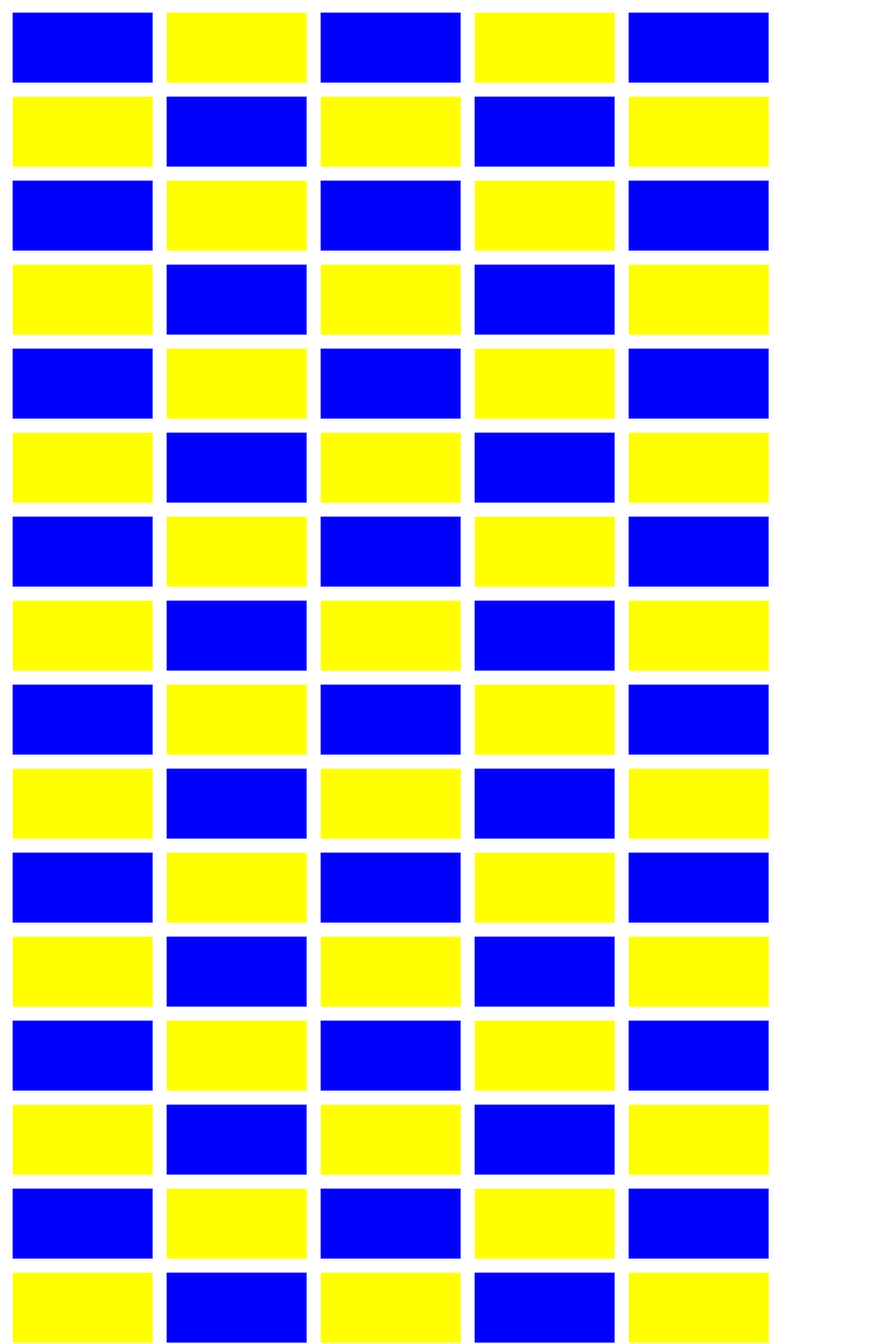
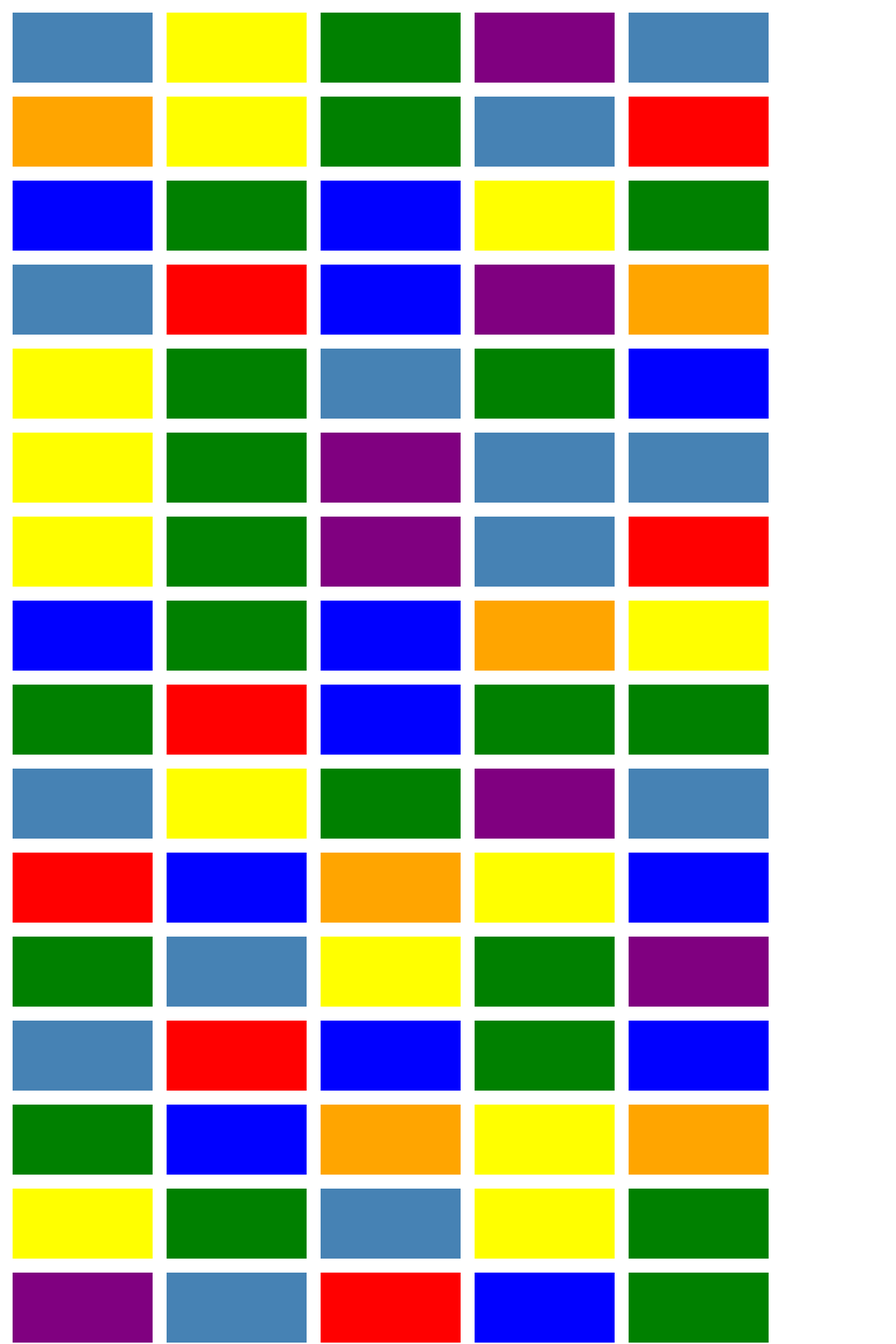
Before and after one commit to seanpatches/react-state, a React app: page / in a window 1280 px wide. Shown: the part 600-2520 px from the top of the page at 70% size. Built offline with nearby package versions, Linux system fonts and the light colour scheme.

Commit message:
SEIZURE WARNING, needs refactor

```diff
--- a/src/components/RandomColor.js
+++ b/src/components/RandomColor.js
@@ -4,32 +4,42 @@ import style from './RandomColor.css';
 export default class RandomColor extends PureComponent {
   state = {
     color: '',
+    trigger: new Date(),
     img: ''
   }
 
 
   randomize = () => {
-    const colors = ['red', 'green', 'blue', 'yellow'];
+    const colors = ['red', 'green', 'blue', 'yellow', 'purple', 'steelblue', 'orange'];
     const randomNumber = Math.floor(Math.random() * colors.length);
     return colors[randomNumber];
   }
 
+  componentDidMount() {
+    this.intervalId = setInterval(() => {
+      this.setState({ color: this.randomize(), img: '', trigger: new Date() });
+    }, 1000);
+  }
+
   componentDidUpdate(prevProps, prevState){
     if(prevState.color === this.state.color){
-      this.setState({ img: 'https://www.google.com/url?sa=i&source=images&cd=&cad=rja&uact=8&ved=2ahUKEwjG7oqSl5ziAhVlCTQIHVlVAR4QjRx6BAgBEAU&url=https%3A%2F%2Fwww.ebaumsworld.com%2Fpictures%2F19-random-pictures-that-will-get-you-through-the-next-few-seconds%2F85708056%2F&psig=AOvVaw07imtoPEXWmVK_Qz905u7a&ust=1557963148662334' });
+      this.setState({ img: 'https://cdn.ebaumsworld.com/mediaFiles/picture/1035099/85708057.jpg' });
     }
-  }
-  componentDidMount() {
-    this.intervalId = setInterval(() => {
-      this.setState({ color: this.randomize(), img: '' });
-    }, 100);
   }
 
 
   render() {
-    const color = this.randomize();
+    const color = this.state.color;
     const { img } = this.state;
     const colorAlt = this.randomize();
+    const color2 = this.randomize();
+    const color3 = this.randomize();
+    const color4 = this.randomize();
+    const color5 = this.randomize();
+    const color6 = this.randomize();
+    const color7 = this.randomize();
+    const color8 = this.randomize();
+    const color9 = this.randomize();
 
     const divStyle = {
       background: img ? `center / contain url(${img})` : color,
@@ -39,7 +49,55 @@ export default class RandomColor extends PureComponent {
     };
 
     const divStyleAlt = {
-      background: img ? `center / contain url(${img})` : colorAlt,
+      background: img ? `center / contain no-repeat url(${img})` : colorAlt,
+      height: '100px',
+      width: '200px',
+      margin: '10px'
+    };
+    const divStyle2 = {
+      background: img ? `center / contain url(${img})` : color2,
+      height: '100px',
+      width: '200px',
+      margin: '10px'
+    };
+    const divStyle3 = {
+      background: img ? `center / contain url(${img})` : color3,
+      height: '100px',
+      width: '200px',
+      margin: '10px'
+    };
+    const divStyle4 = {
+      background: img ? `center / contain url(${img})` : color4,
+      height: '100px',
+      width: '200px',
+      margin: '10px'
+    };
+    const divStyle5 = {
+      background: img ? `center / contain url(${img})` : color5,
+      height: '100px',
+      width: '200px',
+      margin: '10px'
+    };
+    const divStyle6 = {
+      background: img ? `center / contain url(${img})` : color6,
+      height: '100px',
+      width: '200px',
+      margin: '10px'
+    };
+    const divStyle7 = {
+      background: img ? `center / contain url(${img})` : color7,
+      height: '100px',
+      width: '200px',
+      margin: '10px'
+    };
+    const divStyle8 = {
+      background: img ? `center / contain url(${img})` : color8,
+      height: '100px',
+      width: '200px',
+      margin: '10px'
+    };
+    const divStyle9 = {
+      background: img ? `center / contain url(${img})` : color9,
       height: '100px',
       width: '200px',
       margin: '10px'
@@ -49,190 +107,160 @@ export default class RandomColor extends PureComponent {
       <section className={style.major}>
         <div style={divStyle}></div>
         <div style={divStyleAlt}></div>
+        <div style={divStyle2}></div>
+        <div style={divStyle3}></div>
+        <div style={divStyle4}></div>
+        <div style={divStyle5}></div>
+        <div style={divStyle6}></div>
+        <div style={divStyleAlt}></div>
+        <div style={divStyle3}></div>
+        <div style={divStyle4}></div>
+        <div style={divStyleAlt}></div>
+        <div style={divStyle3}></div>
+        <div style={divStyle7}></div>
+        <div style={divStyle8}></div>
+        <div style={divStyle9}></div>
+        <div style={divStyle}></div>
+        <div style={divStyle5}></div>
+        <div style={divStyle6}></div>
+        <div style={divStyle3}></div>
+        <div style={divStyle7}></div>
+        <div style={divStyle8}></div>
+        <div style={divStyle9}></div>
         <div style={divStyle}></div>
         <div style={divStyleAlt}></div>
+        <div style={divStyle2}></div>
+        <div style={divStyleAlt}></div>
+        <div style={divStyle2}></div>
+        <div style={divStyle3}></div>
+        <div style={divStyle4}></div>
+        <div style={divStyleAlt}></div>
+        <div style={divStyle8}></div>
+        <div style={divStyle9}></div>
         <div style={divStyle}></div>
         <div style={divStyleAlt}></div>
+        <div style={divStyle5}></div>
+        <div style={divStyle6}></div>
+        <div style={divStyle3}></div>
+        <div style={divStyle7}></div>
+        <div style={divStyle2}></div>
+        <div style={divStyle3}></div>
+        <div style={divStyleAlt}></div>
+        <div style={divStyle5}></div>
+        <div style={divStyle6}></div>
+        <div style={divStyle4}></div>
+        <div style={divStyle8}></div>
+        <div style={divStyle9}></div>
         <div style={divStyle}></div>
         <div style={divStyleAlt}></div>
+        <div style={divStyle3}></div>
+        <div style={divStyle7}></div>
+        <div style={divStyle2}></div>
+        <div style={divStyle3}></div>
+        <div style={divStyle4}></div>
+        <div style={divStyleAlt}></div>
+        <div style={divStyleAlt}></div>
+        <div style={divStyle2}></div>
+        <div style={divStyle3}></div>
+        <div style={divStyle4}></div>
+        <div style={divStyleAlt}></div>
+        <div style={divStyle5}></div>
+        <div style={divStyle6}></div>
+        <div style={divStyle3}></div>
+        <div style={divStyle7}></div>
+        <div style={divStyle8}></div>
+        <div style={divStyle9}></div>
+        <div style={divStyle}></div>
+        <div style={divStyle5}></div>
+        <div style={divStyle6}></div>
+        <div style={divStyle3}></div>
         <div style={divStyle}></div>
         <div style={divStyleAlt}></div>
+        <div style={divStyle2}></div>
+        <div style={divStyle3}></div>
+        <div style={divStyle4}></div>
+        <div style={divStyleAlt}></div>
+        <div style={divStyle5}></div>
+        <div style={divStyle7}></div>
+        <div style={divStyle8}></div>
+        <div style={divStyle9}></div>
+        <div style={divStyle6}></div>
         <div style={divStyle}></div>
         <div style={divStyleAlt}></div>
+        <div style={divStyle2}></div>
+        <div style={divStyle3}></div>
+        <div style={divStyle4}></div>
+        <div style={divStyleAlt}></div>
+        <div style={divStyle5}></div>
+        <div style={divStyle6}></div>
+        <div style={divStyle3}></div>
+        <div style={divStyle7}></div>
+        <div style={divStyle3}></div>
+        <div style={divStyle7}></div>
+        <div style={divStyle8}></div>
+        <div style={divStyle9}></div>
+        <div style={divStyle8}></div>
+        <div style={divStyle9}></div>
         <div style={divStyle}></div>
         <div style={divStyleAlt}></div>
+        <div style={divStyle2}></div>
+        <div style={divStyle3}></div>
+        <div style={divStyle4}></div>
+        <div style={divStyleAlt}></div>
+        <div style={divStyle5}></div>
+        <div style={divStyle6}></div>
+        <div style={divStyle3}></div>
+        <div style={divStyle7}></div>
+        <div style={divStyle8}></div>
+        <div style={divStyle9}></div>
         <div style={divStyle}></div>
         <div style={divStyleAlt}></div>
+        <div style={divStyle2}></div>
+        <div style={divStyle3}></div>
+        <div style={divStyle4}></div>
+        <div style={divStyleAlt}></div>
+        <div style={divStyle5}></div>
+        <div style={divStyle6}></div>
+        <div style={divStyle3}></div>
+        <div style={divStyle7}></div>
+        <div style={divStyle8}></div>
+        <div style={divStyle9}></div>
         <div style={divStyle}></div>
         <div style={divStyleAlt}></div>
+        <div style={divStyle2}></div>
+        <div style={divStyle3}></div>
+        <div style={divStyle4}></div>
+        <div style={divStyleAlt}></div>
+        <div style={divStyle5}></div>
+        <div style={divStyle6}></div>
+        <div style={divStyle3}></div>
+        <div style={divStyle7}></div>
+        <div style={divStyle8}></div>
+        <div style={divStyle9}></div>
         <div style={divStyle}></div>
         <div style={divStyleAlt}></div>
+        <div style={divStyle2}></div>
+        <div style={divStyle3}></div>
+        <div style={divStyle4}></div>
+        <div style={divStyleAlt}></div>
+        <div style={divStyle5}></div>
+        <div style={divStyle6}></div>
+        <div style={divStyle3}></div>
+        <div style={divStyle7}></div>
+        <div style={divStyle8}></div>
+        <div style={divStyle9}></div>
         <div style={divStyle}></div>
         <div style={divStyleAlt}></div>
-        <div style={divStyle}></div>
+        <div style={divStyle2}></div>
+        <div style={divStyle3}></div>
+        <div style={divStyle4}></div>
         <div style={divStyleAlt}></div>
-        <div style={divStyle}></div>
-        <div style={divStyleAlt}></div>
-        <div style={divStyle}></div>
-        <div style={divStyleAlt}></div>
-        <div style={divStyle}></div>
-        <div style={divStyleAlt}></div>
-        <div style={divStyle}></div>
-        <div style={divStyleAlt}></div>
-        <div style={divStyle}></div>
-        <div style={divStyleAlt}></div>
-        <div style={divStyle}></div>
-        <div style={divStyleAlt}></div>
-        <div style={divStyle}></div>
-        <div style={divStyleAlt}></div>
-        <div style={divStyle}></div>
-        <div style={divStyleAlt}></div>
-        <div style={divStyle}></div>
-        <div style={divStyleAlt}></div>
-        <div style={divStyle}></div>
-        <div style={divStyleAlt}></div>
-        <div style={divStyle}></div>
-        <div style={divStyleAlt}></div>
-        <div style={divStyle}></div>
-        <div style={divStyleAlt}></div>
-        <div style={divStyle}></div>
-        <div style={divStyleAlt}></div>
-        <div style={divStyle}></div>
-        <div style={divStyleAlt}></div>
-        <div style={divStyle}></div>
-        <div style={divStyleAlt}></div>
-        <div style={divStyle}></div>
-        <div style={divStyleAlt}></div>
-        <div style={divStyle}></div>
-        <div style={divStyleAlt}></div>
-        <div style={divStyle}></div>
-        <div style={divStyleAlt}></div>
-        <div style={divStyle}></div>
-        <div style={divStyleAlt}></div>
-        <div style={divStyle}></div>
-        <div style={divStyleAlt}></div>
-        <div style={divStyle}></div>
-        <div style={divStyleAlt}></div>
-        <div style={divStyle}></div>
-        <div style={divStyleAlt}></div>
-        <div style={divStyle}></div>
-        <div style={divStyleAlt}></div>
-        <div style={divStyle}></div>
-        <div style={divStyleAlt}></div>
-        <div style={divStyle}></div>
-        <div style={divStyleAlt}></div>
-        <div style={divStyle}></div>
-        <div style={divStyleAlt}></div>
-        <div style={divStyle}></div>
-        <div style={divStyleAlt}></div>
-        <div style={divStyle}></div>
-        <div style={divStyleAlt}></div>
-        <div style={divStyle}></div>
-        <div style={divStyleAlt}></div>
-        <div style={divStyle}></div>
-        <div style={divStyleAlt}></div>
-        <div style={divStyle}></div>
-        <div style={divStyleAlt}></div>
-        <div style={divStyle}></div>
-        <div style={divStyleAlt}></div>
-        <div style={divStyle}></div>
-        <div style={divStyleAlt}></div>
-        <div style={divStyle}></div>
-        <div style={divStyleAlt}></div>
-        <div style={divStyle}></div>
-        <div style={divStyleAlt}></div>
-        <div style={divStyle}></div>
-        <div style={divStyleAlt}></div>
-        <div style={divStyle}></div>
-        <div style={divStyleAlt}></div>
-        <div style={divStyle}></div>
-        <div style={divStyleAlt}></div>
-        <div style={divStyle}></div>
-        <div style={divStyleAlt}></div>
-        <div style={divStyle}></div>
-        <div style={divStyleAlt}></div>
-        <div style={divStyle}></div>
-        <div style={divStyleAlt}></div>
-        <div style={divStyle}></div>
-        <div style={divStyleAlt}></div>
-        <div style={divStyle}></div>
-        <div style={divStyleAlt}></div>
-        <div style={divStyle}></div>
-        <div style={divStyleAlt}></div>
-        <div style={divStyle}></div>
-        <div style={divStyleAlt}></div>
-        <div style={divStyle}></div>
-        <div style={divStyleAlt}></div>
-        <div style={divStyle}></div>
-        <div style={divStyleAlt}></div>
-        <div style={divStyle}></div>
-        <div style={divStyleAlt}></div>
-        <div style={divStyle}></div>
-        <div style={divStyleAlt}></div>
-        <div style={divStyle}></div>
-        <div style={divStyleAlt}></div>
-        <div style={divStyle}></div>
-        <div style={divStyleAlt}></div>
-        <div style={divStyle}></div>
-        <div style={divStyleAlt}></div>
-        <div style={divStyle}></div>
-        <div style={divStyleAlt}></div>
-        <div style={divStyle}></div>
-        <div style={divStyleAlt}></div>
-        <div style={divStyle}></div>
-        <div style={divStyleAlt}></div>
-        <div style={divStyle}></div>
-        <div style={divStyleAlt}></div>
-        <div style={divStyle}></div>
-        <div style={divStyleAlt}></div>
-        <div style={divStyle}></div>
-        <div style={divStyleAlt}></div>
-        <div style={divStyle}></div>
-        <div style={divStyleAlt}></div>
-        <div style={divStyle}></div>
-        <div style={divStyleAlt}></div>
-        <div style={divStyle}></div>
-        <div style={divStyleAlt}></div>
-        <div style={divStyle}></div>
-        <div style={divStyleAlt}></div>
-        <div style={divStyle}></div>
-        <div style={divStyleAlt}></div>
-        <div style={divStyle}></div>
-        <div style={divStyleAlt}></div>
-        <div style={divStyle}></div>
-        <div style={divStyleAlt}></div>
-        <div style={divStyle}></div>
-        <div style={divStyleAlt}></div>
-        <div style={divStyle}></div>
-        <div style={divStyleAlt}></div>
-        <div style={divStyle}></div>
-        <div style={divStyleAlt}></div>
-        <div style={divStyle}></div>
-        <div style={divStyleAlt}></div>
-        <div style={divStyle}></div>
-        <div style={divStyleAlt}></div>
-        <div style={divStyle}></div>
-        <div style={divStyleAlt}></div>
-        <div style={divStyle}></div>
-        <div style={divStyleAlt}></div>
-        <div style={divStyle}></div>
-        <div style={divStyleAlt}></div>
-        <div style={divStyle}></div>
-        <div style={divStyleAlt}></div>
-        <div style={divStyle}></div>
-        <div style={divStyleAlt}></div>
-        <div style={divStyle}></div>
-        <div style={divStyleAlt}></div>
-        <div style={divStyle}></div>
-        <div style={divStyleAlt}></div>
-        <div style={divStyle}></div>
-        <div style={divStyleAlt}></div>
-        <div style={divStyle}></div>
-        <div style={divStyleAlt}></div>
-        <div style={divStyle}></div>
-        <div style={divStyleAlt}></div>
-        <div style={divStyle}></div>
-        <div style={divStyleAlt}></div>
+        <div style={divStyle5}></div>
+        <div style={divStyle6}></div>
+        <div style={divStyle3}></div>
+        <div style={divStyle7}></div>
+        <div style={divStyle8}></div>
+        <div style={divStyle9}></div>
       </section>
     );
   }
```
